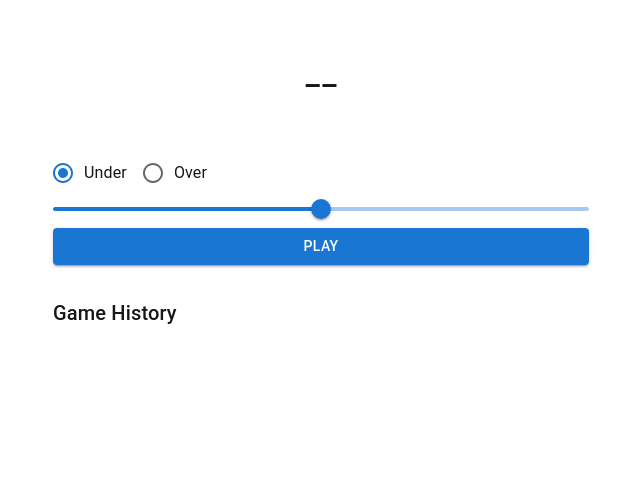
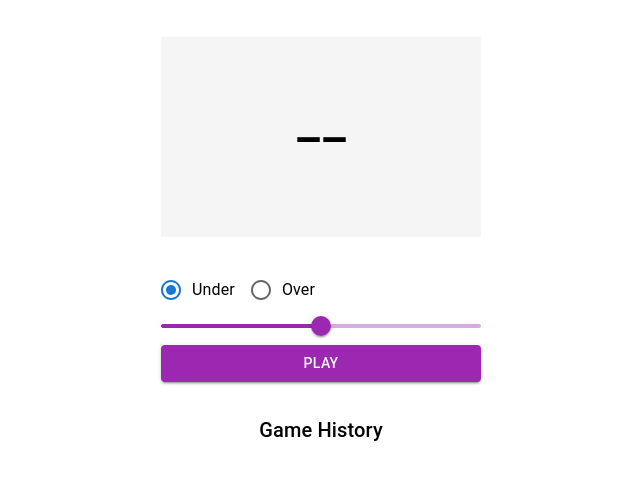
Before and after one commit to braivs/dice_game_test_task, a Next.js app: page / in a window 1280 px wide. Shown: the top 480 px of the page, without its empty margins (319-959 px from the left). Built offline with nearby package versions, Linux system fonts and the light colour scheme.

Commit message:
styling progress

```diff
--- a/package.json
+++ b/package.json
@@ -14,7 +14,8 @@
     "@mui/material": "^7.0.2",
     "next": "15.3.1",
     "react": "^19.0.0",
-    "react-dom": "^19.0.0"
+    "react-dom": "^19.0.0",
+    "sass": "^1.87.0"
   },
   "devDependencies": {
     "@eslint/eslintrc": "^3",
--- a/src/app/page.module.css
+++ /dev/null
@@ -1,168 +0,0 @@
-.page {
-  --gray-rgb: 0, 0, 0;
-  --gray-alpha-200: rgba(var(--gray-rgb), 0.08);
-  --gray-alpha-100: rgba(var(--gray-rgb), 0.05);
-
-  --button-primary-hover: #383838;
-  --button-secondary-hover: #f2f2f2;
-
-  display: grid;
-  grid-template-rows: 20px 1fr 20px;
-  align-items: center;
-  justify-items: center;
-  min-height: 100svh;
-  padding: 80px;
-  gap: 64px;
-  font-family: var(--font-geist-sans);
-}
-
-@media (prefers-color-scheme: dark) {
-  .page {
-    --gray-rgb: 255, 255, 255;
-    --gray-alpha-200: rgba(var(--gray-rgb), 0.145);
-    --gray-alpha-100: rgba(var(--gray-rgb), 0.06);
-
-    --button-primary-hover: #ccc;
-    --button-secondary-hover: #1a1a1a;
-  }
-}
-
-.main {
-  display: flex;
-  flex-direction: column;
-  gap: 32px;
-  grid-row-start: 2;
-}
-
-.main ol {
-  font-family: var(--font-geist-mono);
-  padding-left: 0;
-  margin: 0;
-  font-size: 14px;
-  line-height: 24px;
-  letter-spacing: -0.01em;
-  list-style-position: inside;
-}
-
-.main li:not(:last-of-type) {
-  margin-bottom: 8px;
-}
-
-.main code {
-  font-family: inherit;
-  background: var(--gray-alpha-100);
-  padding: 2px 4px;
-  border-radius: 4px;
-  font-weight: 600;
-}
-
-.ctas {
-  display: flex;
-  gap: 16px;
-}
-
-.ctas a {
-  appearance: none;
-  border-radius: 128px;
-  height: 48px;
-  padding: 0 20px;
-  border: none;
-  border: 1px solid transparent;
-  transition:
-    background 0.2s,
-    color 0.2s,
-    border-color 0.2s;
-  cursor: pointer;
-  display: flex;
-  align-items: center;
-  justify-content: center;
-  font-size: 16px;
-  line-height: 20px;
-  font-weight: 500;
-}
-
-a.primary {
-  background: var(--foreground);
-  color: var(--background);
-  gap: 8px;
-}
-
-a.secondary {
-  border-color: var(--gray-alpha-200);
-  min-width: 158px;
-}
-
-.footer {
-  grid-row-start: 3;
-  display: flex;
-  gap: 24px;
-}
-
-.footer a {
-  display: flex;
-  align-items: center;
-  gap: 8px;
-}
-
-.footer img {
-  flex-shrink: 0;
-}
-
-/* Enable hover only on non-touch devices */
-@media (hover: hover) and (pointer: fine) {
-  a.primary:hover {
-    background: var(--button-primary-hover);
-    border-color: transparent;
-  }
-
-  a.secondary:hover {
-    background: var(--button-secondary-hover);
-    border-color: transparent;
-  }
-
-  .footer a:hover {
-    text-decoration: underline;
-    text-underline-offset: 4px;
-  }
-}
-
-@media (max-width: 600px) {
-  .page {
-    padding: 32px;
-    padding-bottom: 80px;
-  }
-
-  .main {
-    align-items: center;
-  }
-
-  .main ol {
-    text-align: center;
-  }
-
-  .ctas {
-    flex-direction: column;
-  }
-
-  .ctas a {
-    font-size: 14px;
-    height: 40px;
-    padding: 0 16px;
-  }
-
-  a.secondary {
-    min-width: auto;
-  }
-
-  .footer {
-    flex-wrap: wrap;
-    align-items: center;
-    justify-content: center;
-  }
-}
-
-@media (prefers-color-scheme: dark) {
-  .logo {
-    filter: invert();
-  }
-}
--- /dev/null
+++ b/src/app/page.module.scss
@@ -0,0 +1,5 @@
+.container {
+    background-color: white;
+    height: 100vh;
+    color: black;
+}
--- a/src/app/page.tsx
+++ b/src/app/page.tsx
@@ -1,14 +1,12 @@
 'use client';
-import {Container} from "@mui/material"
 import DiceGame from "@/components/DiceGame/DiceGame"
-
+import styles from './page.module.scss'
 
 export default function Home() {
   return (
-    <Container>
-
+    <div className={styles.container}>
       <DiceGame />
-    </Container>
+    </div>
 
   )
 }
--- /dev/null
+++ b/src/common/styles/mixins.scss
@@ -0,0 +1,7 @@
+@mixin flex($direction: row, $justifyContent: flex-start , $alignItems: flex-start, $wrap: nowrap) {
+    display: flex;
+    flex-direction: $direction;
+    justify-content: $justifyContent;
+    align-items: $alignItems;
+    flex-wrap: $wrap;
+}
--- /dev/null
+++ b/src/components/DiceGame/DiceGame.module.scss
@@ -0,0 +1,31 @@
+@use 'src/common/styles/mixins';
+
+.diceGame {
+    //max-width: 600px;
+    @include mixins.flex($direction: column, $alignItems: center);
+    padding-top: 16px;
+
+    .alert {
+        width: 600px;
+    }
+
+    .resultBox, .button {
+        width: 320px;
+    }
+
+    .resultBox {
+        height: 200px;
+        display: flex;
+        @include mixins.flex($alignItems: center, $justifyContent: center);
+        background-color: #0000000A;
+        margin-top: 21px;
+    }
+
+    .slider {
+        color:  #9C27B0;
+    }
+
+    .button {
+        background-color: #9C27B0;
+    }
+}
--- a/src/components/DiceGame/DiceGame.tsx
+++ b/src/components/DiceGame/DiceGame.tsx
@@ -1,5 +1,6 @@
-import React, { useState } from 'react';
-import { Box, Button, Slider, Typography, RadioGroup, FormControlLabel, Radio, Alert } from '@mui/material';
+import React, {useState} from 'react'
+import {Box, Button, Slider, Typography, RadioGroup, FormControlLabel, Radio, Alert} from '@mui/material'
+import styles from './DiceGame.module.scss'
 
 interface GameResult {
   time: string;
@@ -9,48 +10,53 @@ interface GameResult {
 }
 
 const DiceGame: React.FC = () => {
-  const [threshold, setThreshold] = useState(50);
-  const [guessType, setGuessType] = useState<'under' | 'over'>('under');
-  const [result, setResult] = useState<number | null>(null);
-  const [history, setHistory] = useState<GameResult[]>([]);
-  const [status, setStatus] = useState<'win' | 'lose' | null>(null);
+  const [threshold, setThreshold] = useState(50)
+  const [guessType, setGuessType] = useState<'under' | 'over'>('under')
+  const [result, setResult] = useState<number | null>(null)
+  const [history, setHistory] = useState<GameResult[]>([])
+  const [status, setStatus] = useState<'win' | 'lose' | null>(null)
 
   const handlePlay = () => {
-    const roll = Math.floor(Math.random() * 100) + 1;
-    const win = guessType === 'under' ? roll < threshold : roll > threshold;
+    const roll = Math.floor(Math.random() * 100) + 1
+    const win = guessType === 'under' ? roll < threshold : roll > threshold
 
-    const now = new Date().toLocaleTimeString();
-    const guessText = `${guessType === 'under' ? 'Under' : 'Over'} ${threshold}`;
+    const now = new Date().toLocaleTimeString()
+    const guessText = `${guessType === 'under' ? 'Under' : 'Over'} ${threshold}`
 
     const newResult: GameResult = {
       time: now,
       guess: guessText,
       result: roll,
       win,
-    };
+    }
 
-    setResult(roll);
-    setStatus(win ? 'win' : 'lose');
-    setHistory((prev) => [newResult, ...prev.slice(0, 9)]);
-  };
+    setResult(roll)
+    setStatus(win ? 'win' : 'lose')
+    setHistory((prev) => [newResult, ...prev.slice(0, 9)])
+  }
 
   return (
-    <Box sx={{ maxWidth: 600, margin: '0 auto', padding: 4 }}>
-      {status === 'win' && <Alert severity="success">You won</Alert>}
-      {status === 'lose' && <Alert severity="error">You lost<br />{guessType === 'under' ? 'Number was higher' : 'Number was lower'}</Alert>}
-
-      <Box sx={{ textAlign: 'center', mt: 2 }}>
-        <Typography variant="h2">{result ?? '--'}</Typography>
+    <Box className={styles.diceGame}>
+      <Box>
+        {status === 'win' && <Alert severity="success" className={styles.alert}>You won</Alert>}
+        {status === 'lose' &&
+            <Alert severity="error" className={styles.alert}>You lost<br/>{guessType === 'under' ? 'Number was higher' : 'Number was lower'}
+            </Alert>}
       </Box>
 
-      <Box sx={{ mt: 4 }}>
+
+      <Box className={styles.resultBox}>
+        <Typography variant="h1">{result ?? '--'}</Typography>
+      </Box>
+
+      <Box sx={{mt: 4}}>
         <RadioGroup
           row
           value={guessType}
           onChange={(e) => setGuessType(e.target.value as 'under' | 'over')}
         >
-          <FormControlLabel value="under" control={<Radio />} label="Under" />
-          <FormControlLabel value="over" control={<Radio />} label="Over" />
+          <FormControlLabel value="under" control={<Radio/>} label="Under"/>
+          <FormControlLabel value="over" control={<Radio/>} label="Over"/>
         </RadioGroup>
         <Slider
           value={threshold}
@@ -58,13 +64,14 @@ const DiceGame: React.FC = () => {
           min={1}
           max={99}
           valueLabelDisplay="auto"
+          className={styles.slider}
         />
-        <Button variant="contained" fullWidth onClick={handlePlay}>PLAY</Button>
+        <Button variant="contained" fullWidth onClick={handlePlay} className={styles.button}>PLAY</Button>
       </Box>
 
-      <Box sx={{ mt: 4 }}>
+      <Box sx={{mt: 4}}>
         <Typography variant="h6">Game History</Typography>
-        <Box component="ul" sx={{ pl: 2 }}>
+        <Box component="ul" sx={{pl: 2}}>
           {history.map((entry, idx) => (
             <li key={idx}>
               <Typography variant="body2">
@@ -75,7 +82,7 @@ const DiceGame: React.FC = () => {
         </Box>
       </Box>
     </Box>
-  );
-};
+  )
+}
 
-export default DiceGame;
+export default DiceGame
```
Also changed, not shown: 1 other file (tests, documents, lock files or other folders).
